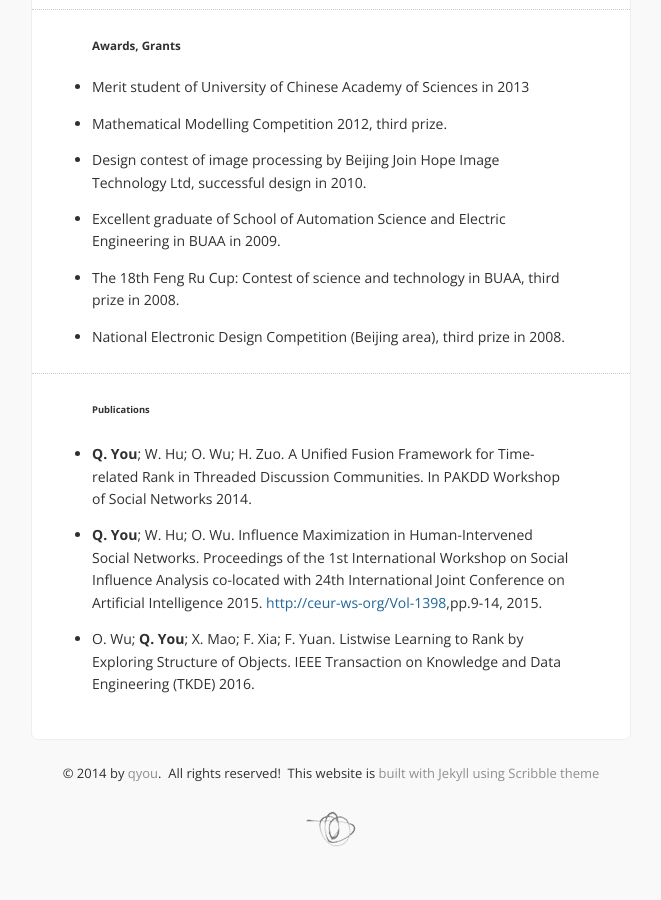
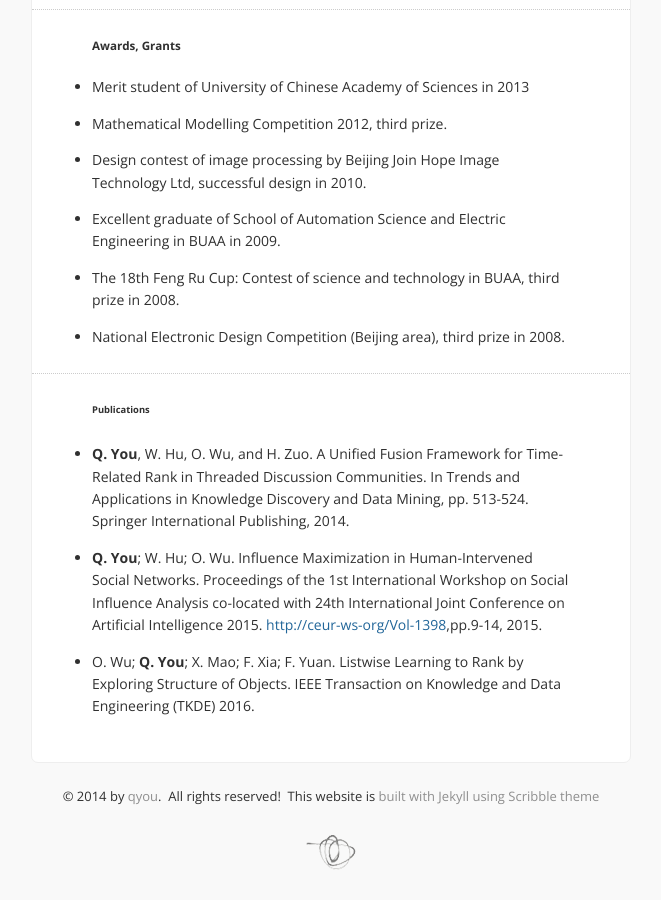
Before and after one commit to guokan/qyou.github.io, a Jekyll site: the page built from about.md, in a window 1280 px wide and 900 px high, scrolled down 1802 px. Shown: the whole window, without its empty margins (309-970 px from the left). Built offline with Jekyll 4.4.1, drawn with Linux system fonts in a browser that asks for light colours; Markdown is read by kramdown in place of the engine named in the settings; comment, search, counter and statistics services are not loaded; before the commit the page ends 2679 px from its top, so only the background shows below that.

Commit message:
add publication to about.md

```diff
--- a/about.md
+++ b/about.md
@@ -68,7 +68,7 @@ I am a aficionado in computer science and technology, machine learning and data
 -------------------------------------------------
 ###### Publications ######
 
-- **Q. You**; W. Hu; O. Wu;  H. Zuo. A Unified Fusion Framework for Time-related Rank in Threaded Discussion Communities. In PAKDD Workshop of Social Networks 2014.
+- **Q. You**, W. Hu, O. Wu, and H. Zuo. A Unified Fusion Framework for Time-Related Rank in Threaded Discussion Communities. In Trends and Applications in Knowledge Discovery and Data Mining, pp. 513-524. Springer International Publishing, 2014.
 
 - **Q. You**; W. Hu; O. Wu. Influence Maximization in Human-Intervened Social Networks. Proceedings of the 1st International Workshop on Social Influence Analysis co-located with 24th International Joint Conference on Artificial Intelligence 2015. [http://ceur-ws-org/Vol-1398]([http://ceur-ws-org/Vol-1398),pp.9-14, 2015.
 
```
